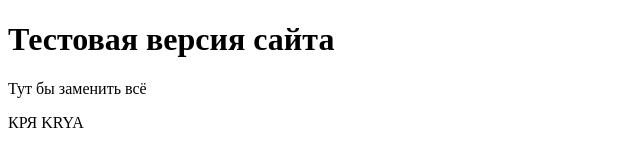
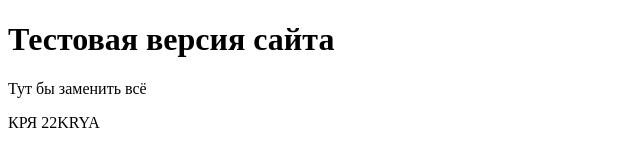
Before and after one commit to WargarTT/JustBlankSite, a plain HTML site: page index.html in a window 1280 px wide. Shown: the full height of the page, 0-640 px from the left. Drawn offline with Linux system fonts and the light colour scheme.

Commit message:
Update index.html

```diff
--- a/index.html
+++ b/index.html
@@ -8,6 +8,6 @@
 <body>
     <h1>Тестовая версия сайта</h1>
     <p>Тут бы заменить всё</p>
-    <p>КРЯ KRYA</p>
+    <p>КРЯ 22KRYA</p>
 </body>
 </html>
```
